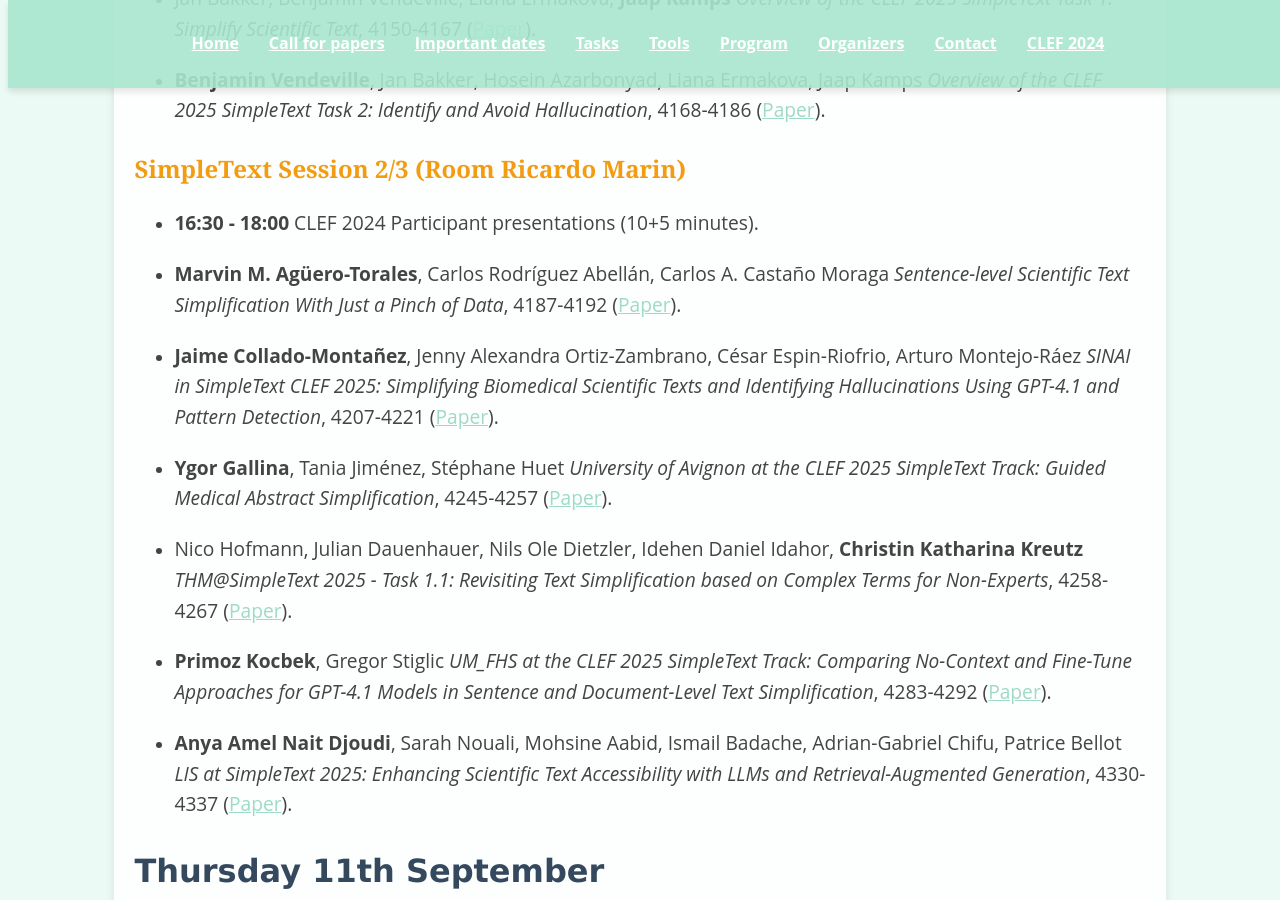
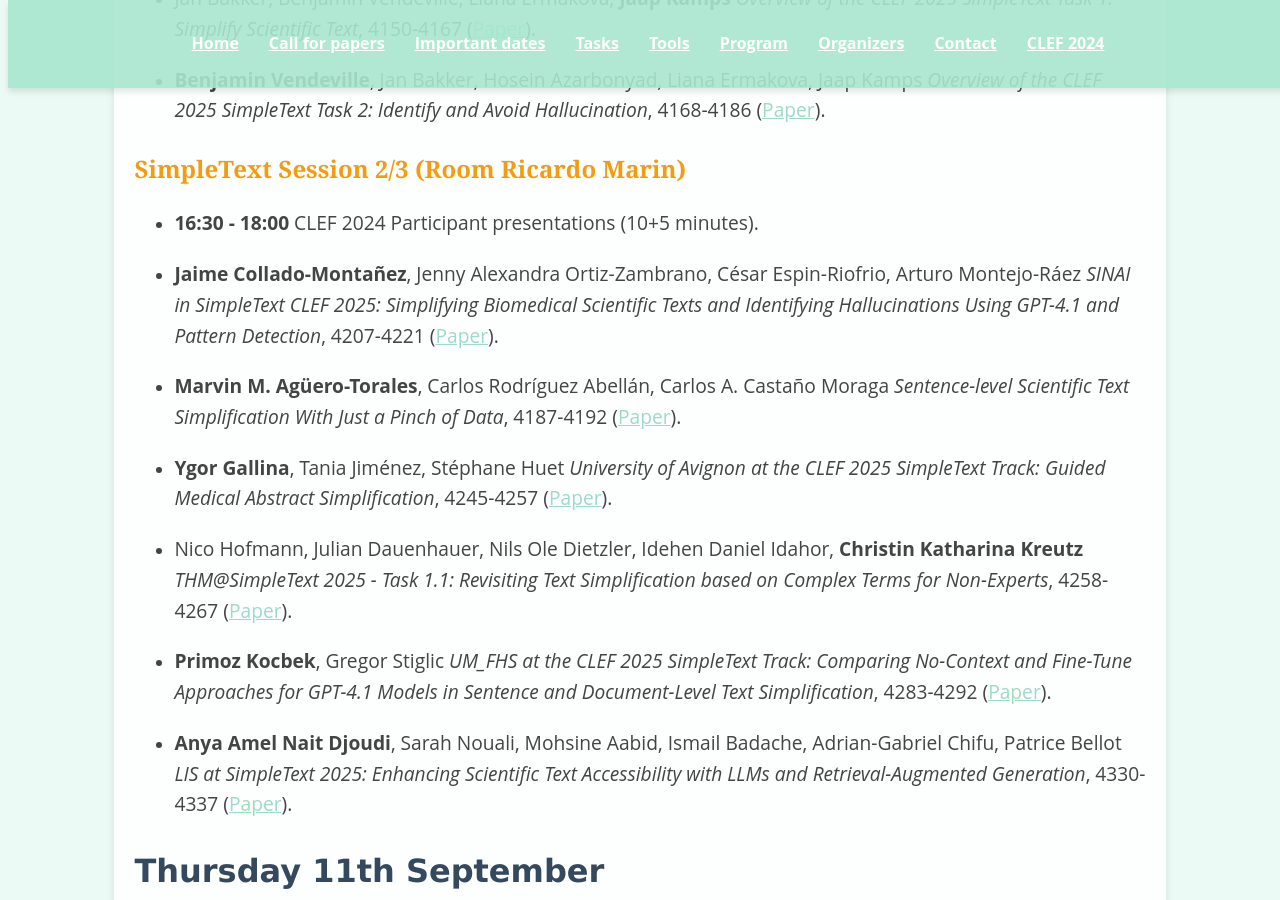
Before and after one commit to simpletext-madics/2025, a Jekyll site: the page built from program.md, in a window 1280 px wide and 900 px high, scrolled down 2117 px. Built offline with Jekyll 4.4.1, drawn with Linux system fonts in a browser that asks for light colours.

```diff
--- a/program.md
+++ b/program.md
@@ -56,13 +56,13 @@ _Overview of the CLEF 2025 SimpleText Task 2: Identify and Avoid Hallucination_,
 
 * **16:30 - 18:00** CLEF 2024 Participant presentations (10+5 minutes).
 
+* **Jaime Collado-Montañez**, Jenny Alexandra Ortiz-Zambrano, César Espin-Riofrio, Arturo Montejo-Ráez
+_SINAI in SimpleText CLEF 2025: Simplifying Biomedical Scientific Texts and Identifying Hallucinations Using GPT-4.1 and Pattern Detection_, 4207-4221
+([Paper](https://www.dei.unipd.it/~faggioli/temp/clef2025/paper_348.pdf)).
+
 * **Marvin M. Agüero-Torales**, Carlos Rodríguez Abellán, Carlos A. Castaño Moraga
 _Sentence-level Scientific Text Simplification With Just a Pinch of Data_, 4187-4192
 ([Paper](https://www.dei.unipd.it/~faggioli/temp/clef2025/paper_346.pdf)).
-
-* **Jaime Collado-Montañez**, Jenny Alexandra Ortiz-Zambrano, César Espin-Riofrio, Arturo Montejo-Ráez
-_SINAI in SimpleText CLEF 2025: Simplifying Biomedical Scientific Texts and Identifying Hallucinations Using GPT-4.1 and Pattern Detection_, 4207-4221
-([Paper](https://www.dei.unipd.it/~faggioli/temp/clef2025/paper_348.pdf)).
 
 * **Ygor Gallina**, Tania Jiménez, Stéphane Huet
 _University of Avignon at the CLEF 2025 SimpleText Track: Guided Medical Abstract Simplification_, 4245-4257
```
